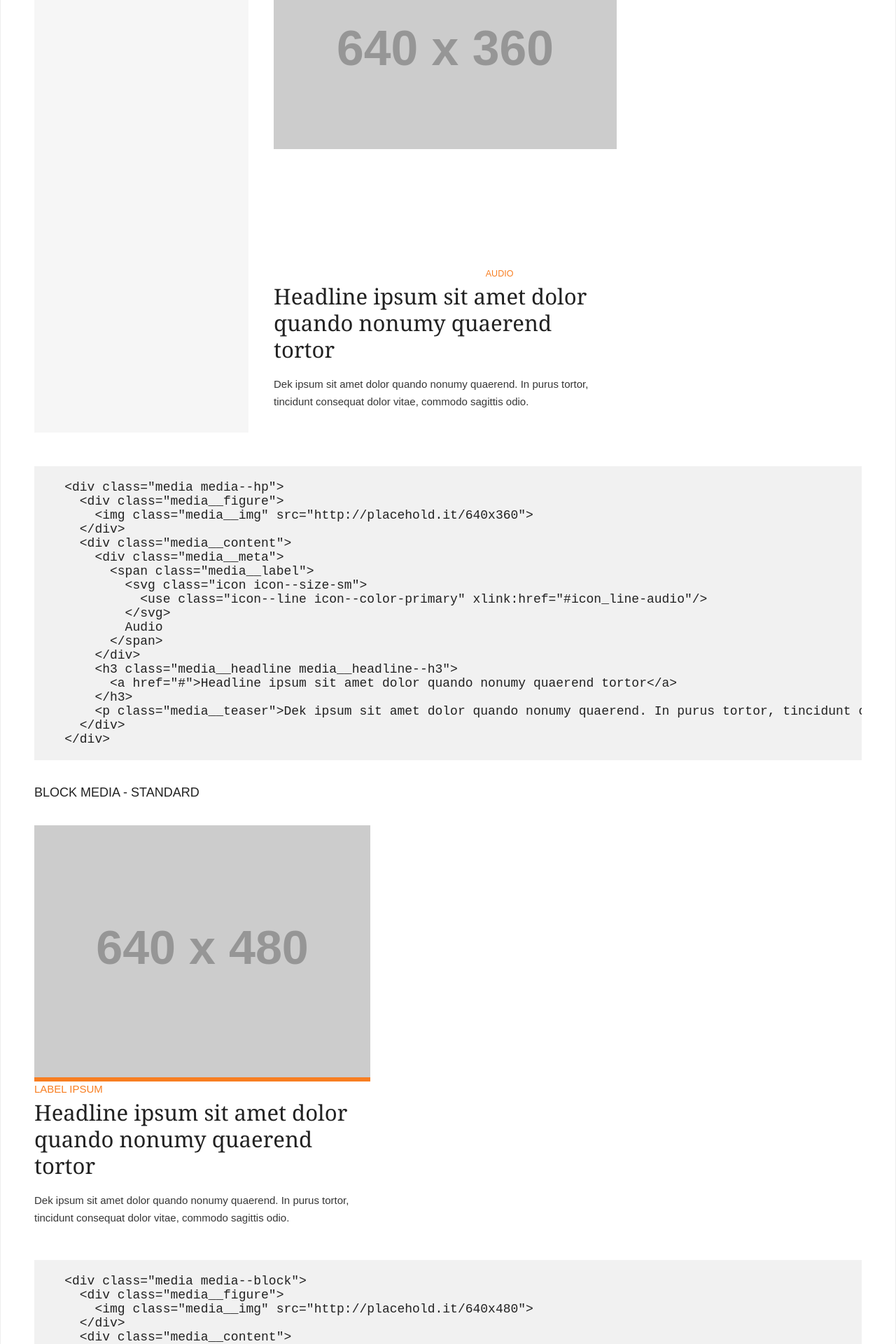
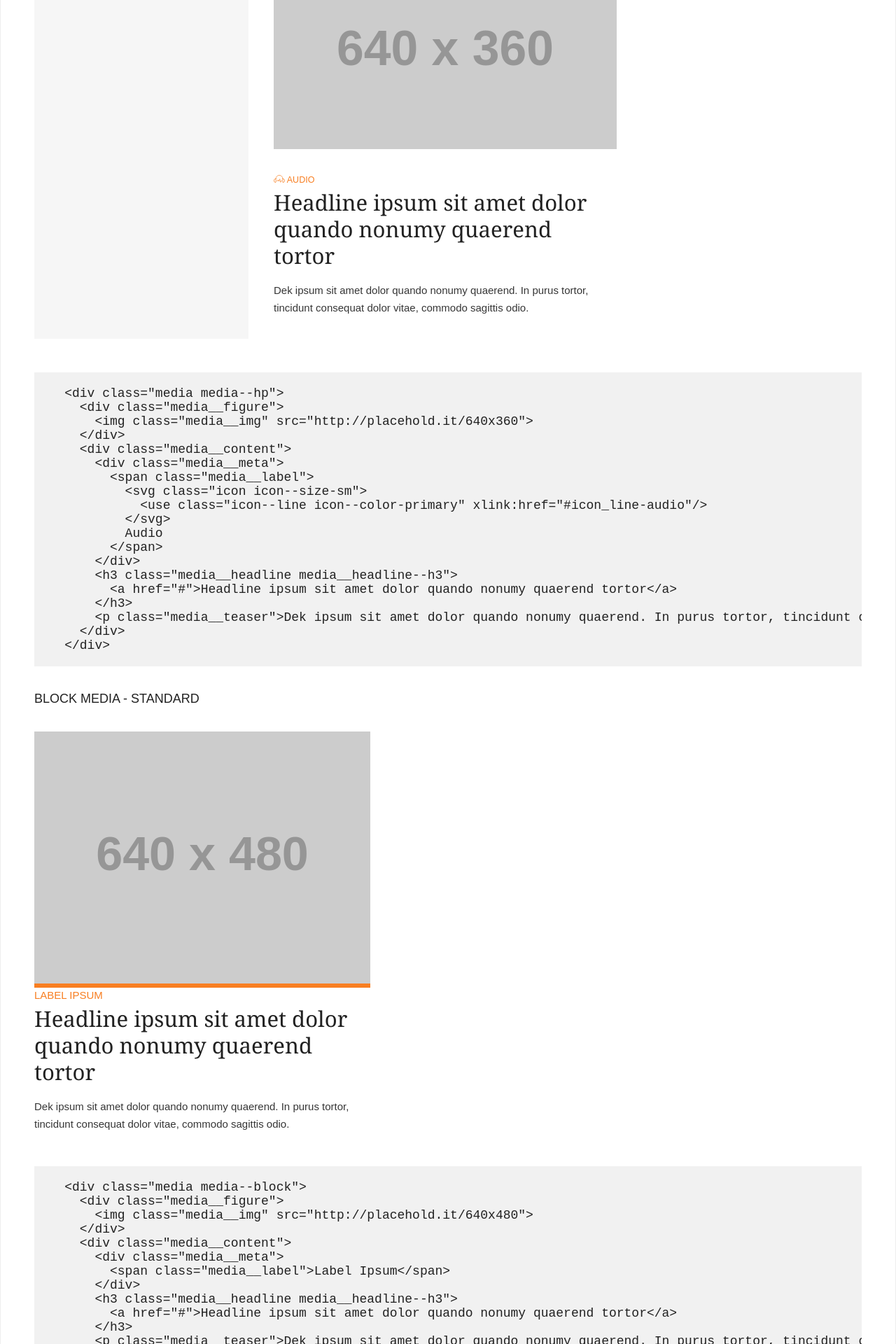
Before and after one commit to SCPR/scpr-style-guide, a Jekyll site: the page built from documentation/index.html, in a window 1280 px wide. Shown: the part 4131-6051 px from the top of the page at 70% size. Built offline with Jekyll 4.4.1, drawn with Linux system fonts in a browser that asks for light colours; Markdown is read by kramdown in place of the engine named in the settings.

Commit message:
update scpr assets in documentation

```diff
--- a/documentation/css/scpr-style.css
+++ b/documentation/css/scpr-style.css
@@ -97,6 +97,29 @@ a {
 .heading--h6 {
   font-size: 0.9375rem;
   font-weight: 600; }
+
+.icon {
+  vertical-align: bottom; }
+  .icon--line {
+    fill: transparent !important; }
+  .icon--fill {
+    stroke: transparent !important; }
+  .icon--size-sm {
+    width: 1rem;
+    height: 1rem; }
+  .icon--size-med {
+    width: 1.5rem;
+    height: 1.5rem; }
+  .icon--color-primary {
+    fill: #F87E21;
+    stroke: #F87E21; }
+  .icon--color-gray {
+    fill: #898989;
+    stroke: #898989; }
+
+svg path, svg g {
+  fill: inherit;
+  stroke: inherit; }
 
 .c-list--vert > * {
   display: block;
--- a/documentation/js/scpr-style.js
+++ b/documentation/js/scpr-style.js
@@ -1,5 +1,19 @@
 (function e(t,n,r){function s(o,u){if(!n[o]){if(!t[o]){var a=typeof require=="function"&&require;if(!u&&a)return a(o,!0);if(i)return i(o,!0);var f=new Error("Cannot find module '"+o+"'");throw f.code="MODULE_NOT_FOUND",f}var l=n[o]={exports:{}};t[o][0].call(l.exports,function(e){var n=t[o][1][e];return s(n?n:e)},l,l.exports,e,t,n,r)}return n[o].exports}var i=typeof require=="function"&&require;for(var o=0;o<r.length;o++)s(r[o]);return s})({1:[function(require,module,exports){
 
-// require('./somefile.js');
+window.onload = function() {
+  var ajax = new XMLHttpRequest();
+  ajax.open("GET", "/img/scpr-sprite.svg", true);
+  ajax.send();
+  ajax.onload = function(e) {
+    var div = document.createElement("div");
+    div.style.display = "none";
+    div.innerHTML = ajax.responseText;
+    document.body.insertBefore(div, document.body.childNodes[0]);
+  }
+}
 
-},{}]},{},[1]);
+},{}],2:[function(require,module,exports){
+
+ require('./loadSvg.js');
+
+},{"./loadSvg.js":1}]},{},[2]);
```
Also changed, not shown: documentation/img/scpr-sprite.svg.
